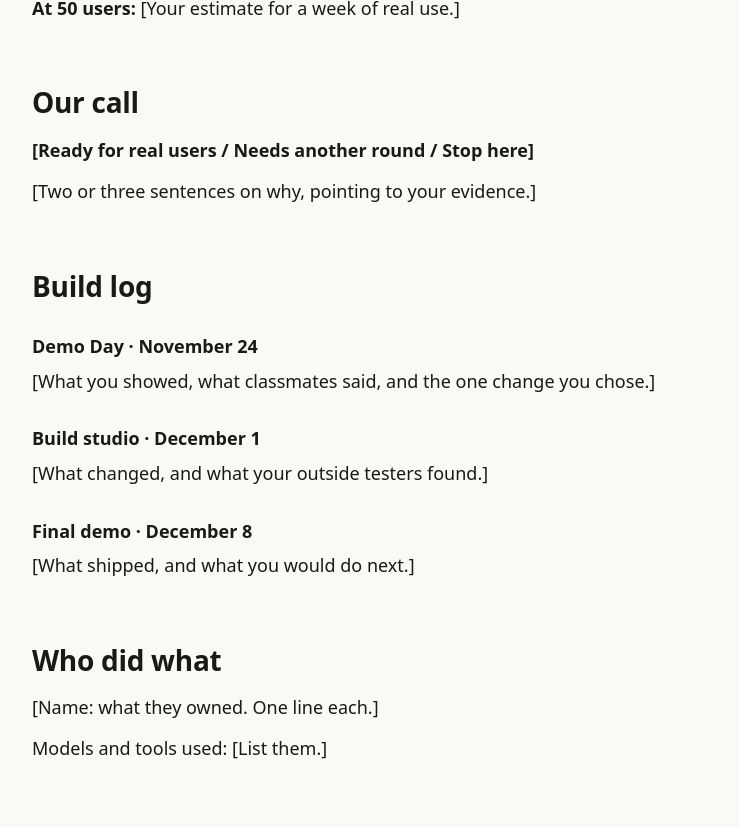
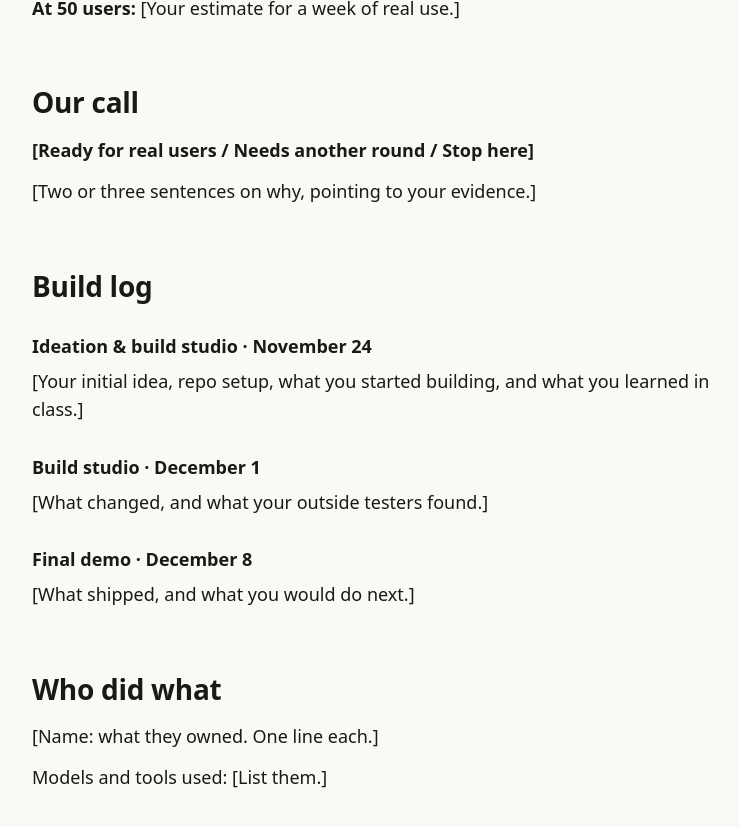
Before and after one commit to gen-ai-lab-f26/project-template, a Jekyll site: the page built from docs/index.md, in a window 1280 px wide and 900 px high, scrolled down 2173 px. Shown: the top 827 px of the window, without its empty margins (252-991 px from the left). Built offline with Jekyll 4.4.1, drawn with Linux system fonts in a browser that asks for light colours; our own code applies the rules of GitHub Pages for plain Markdown files.

Commit message:
Align Nov 24 Build log heading in docs/index.md with ideation & build studio

```diff
--- a/docs/index.md
+++ b/docs/index.md
@@ -63,9 +63,9 @@ Baseline: [doing it by hand, or a plain AI chat]. The full log is in [TEST_LOG.m
 
 ## Build log
 
-### Demo Day · November 24
+### Ideation & build studio · November 24
 
-[What you showed, what classmates said, and the one change you chose.]
+[Your initial idea, repo setup, what you started building, and what you learned in class.]
 
 ### Build studio · December 1
 
```
